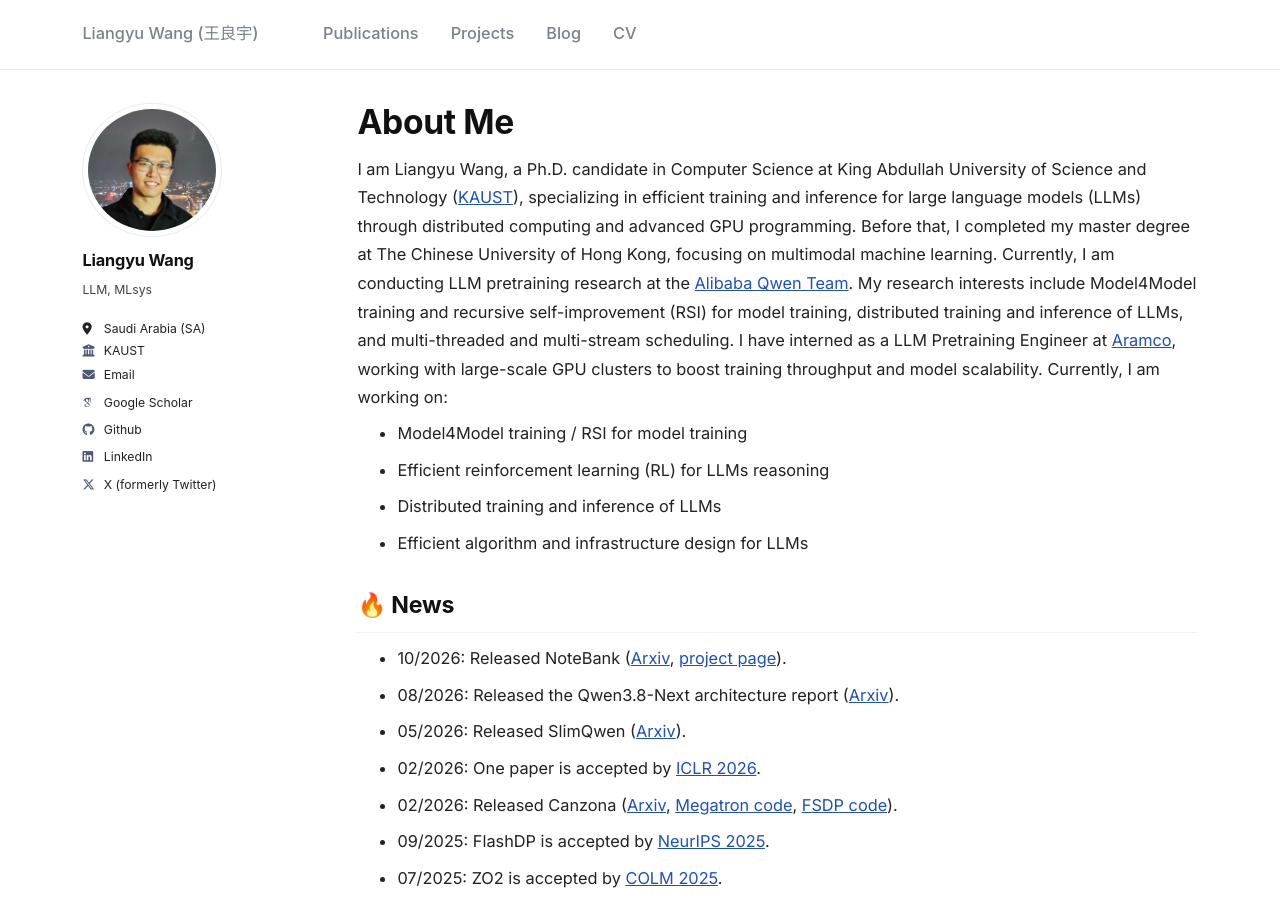
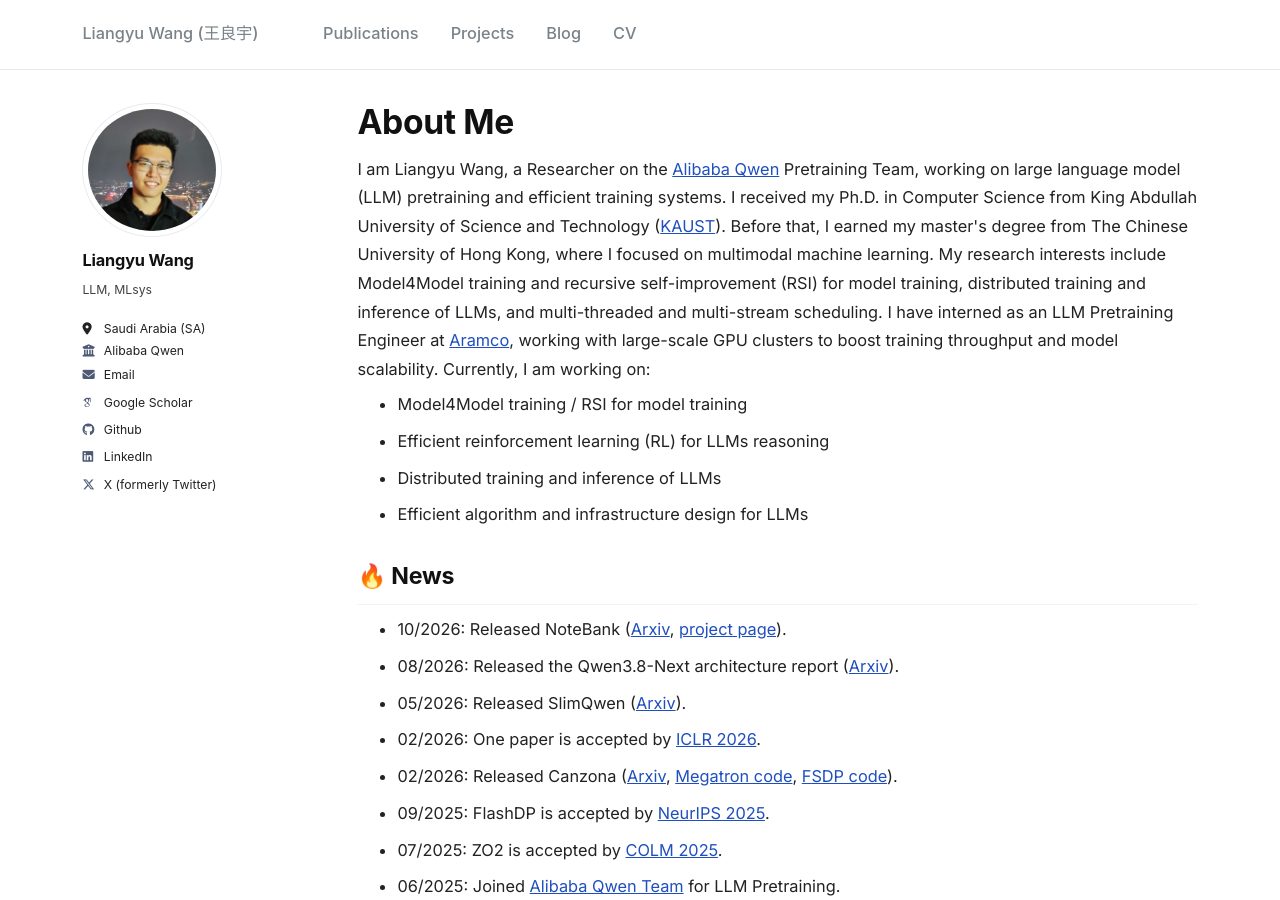
Before and after one commit to liangyuwang/liangyuwang.github.io, a Jekyll site: the page built from _pages/about.md, in a window 1280 px wide and 900 px high. Built offline with Jekyll 4.4.1, drawn with Linux system fonts in a browser that asks for light colours; some web fonts are replaced.

Commit message:
Update biography for Qwen researcher role and completed PhD

```diff
--- a/_config.yml
+++ b/_config.yml
@@ -26,7 +26,7 @@ author:
   pronouns         : # example: "she/her"
   bio              : "LLM, MLsys"
   location         : "Saudi Arabia (SA)"
-  employer         : "KAUST"
+  employer         : "Alibaba Qwen"
   uri              : # URL
   email            : "liangyu.wang@kaust.edu.sa"
 
--- a/_pages/about.md
+++ b/_pages/about.md
@@ -8,12 +8,11 @@ redirect_from:
 ---
 
 <div class="intro-text">
-I am Liangyu Wang, a Ph.D. candidate in Computer Science at King Abdullah University of Science and Technology (<a href="https://www.kaust.edu.sa/en/">KAUST</a>), specializing in efficient training and inference for large language models (LLMs) through distributed computing and advanced GPU programming.
-Before that, I completed my master degree at The Chinese University of Hong Kong, focusing on multimodal machine learning.
+I am Liangyu Wang, a Researcher on the <a href="https://huggingface.co/Qwen">Alibaba Qwen</a> Pretraining Team, working on large language model (LLM) pretraining and efficient training systems.
 
-Currently, I am conducting LLM pretraining research at the <a href="https://huggingface.co/Qwen">Alibaba Qwen Team</a>.
+I received my Ph.D. in Computer Science from King Abdullah University of Science and Technology (<a href="https://www.kaust.edu.sa/en/">KAUST</a>). Before that, I earned my master's degree from The Chinese University of Hong Kong, where I focused on multimodal machine learning.
 
-My research interests include Model4Model training and recursive self-improvement (RSI) for model training, distributed training and inference of LLMs, and multi-threaded and multi-stream scheduling. I have interned as a LLM Pretraining Engineer at <a href="https://www.aramco.com/">Aramco</a>, working with large-scale GPU clusters to boost training throughput and model scalability. Currently, I am working on:
+My research interests include Model4Model training and recursive self-improvement (RSI) for model training, distributed training and inference of LLMs, and multi-threaded and multi-stream scheduling. I have interned as an LLM Pretraining Engineer at <a href="https://www.aramco.com/">Aramco</a>, working with large-scale GPU clusters to boost training throughput and model scalability. Currently, I am working on:
 
 <ul>
 <li>Model4Model training / RSI for model training</li>
```
Also changed, not shown: _pages/cv.md (+3 -3 lines).
